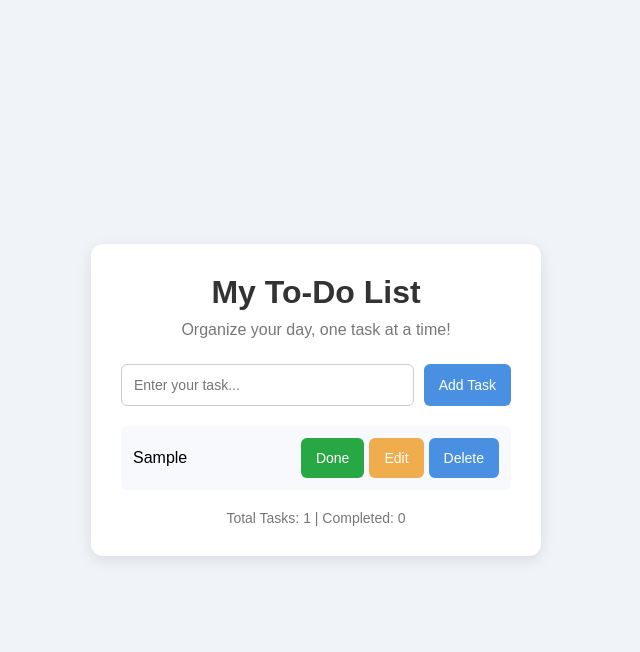
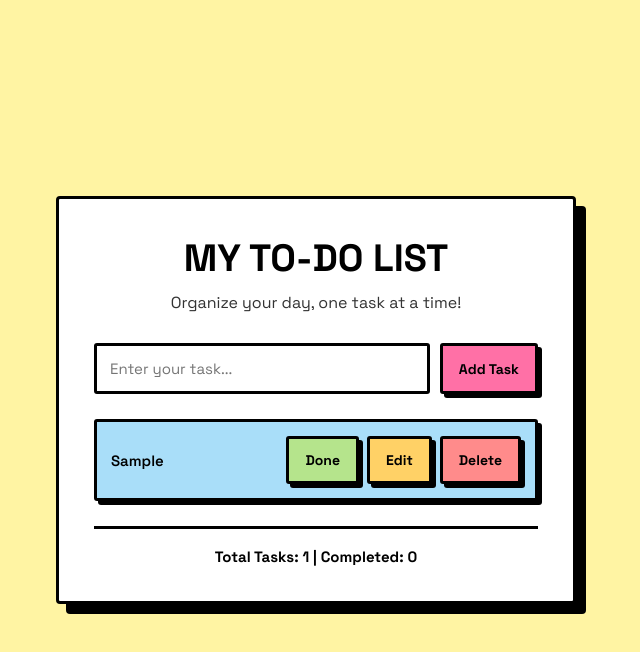
Before and after one commit to sanjanam1512-design/todo-list, a plain HTML site: page index.html in a window 1280 px wide. Both pictures are taken after typing "Sample" into the empty fields and a click on the button "Add Task". Shown: the whole page, without its empty margins (324-964 px from the left). Drawn offline with Linux system fonts and the light colour scheme.

Commit message:
Updated UI with Neo-Brutalism design

```diff
--- a/style.css
+++ b/style.css
@@ -1,3 +1,5 @@
+@import url('https://fonts.googleapis.com/css2?family=Space+Grotesk:wght@400;500;600;700;800&display=swap');
+
 * {
     margin: 0;
     padding: 0;
@@ -5,67 +7,95 @@
 }
 
 body {
-    font-family: Arial, sans-serif;
-    background: #f0f4f8;
+    font-family: 'Space Grotesk', sans-serif;
+    background-color: #FFF4A3;
     display: flex;
     justify-content: center;
     align-items: center;
     min-height: 100vh;
+    padding: 20px;
 }
 
+/* Main Container */
 .container {
-    background: white;
-    width: 450px;
-    padding: 30px;
-    border-radius: 12px;
-    box-shadow: 0 4px 15px rgba(0, 0, 0, 0.1);
+    background-color: #FFFFFF;
+    width: 520px;
+    padding: 35px;
+    border: 3px solid #000000;
+    border-radius: 4px;
+    box-shadow: 10px 10px 0px #000000;
 }
 
+/* Heading */
 h1 {
     text-align: center;
-    color: #333;
+    color: #000000;
+    font-size: 38px;
+    font-weight: 800;
     margin-bottom: 10px;
+    text-transform: uppercase;
 }
 
 .subtitle {
     text-align: center;
-    color: #777;
-    margin-bottom: 25px;
+    color: #333333;
+    font-size: 16px;
+    margin-bottom: 30px;
 }
 
+/* Input Section */
 .input-section {
     display: flex;
     gap: 10px;
-    margin-bottom: 20px;
+    margin-bottom: 25px;
 }
 
 input {
     flex: 1;
-    padding: 12px;
-    border: 1px solid #ccc;
-    border-radius: 6px;
+    min-width: 0;
+    padding: 13px;
+    border: 3px solid #000000;
+    border-radius: 3px;
     outline: none;
-    font-size: 14px;
+    font-family: inherit;
+    font-size: 15px;
+    background-color: #FFFFFF;
 }
 
 input:focus {
-    border-color: #4a90e2;
+    background-color: #FFF9D9;
 }
 
+/* Buttons */
 button {
-    padding: 12px 15px;
-    border: none;
-    border-radius: 6px;
+    padding: 12px 16px;
+    border: 3px solid #000000;
+    border-radius: 3px;
     cursor: pointer;
-    background: #4a90e2;
-    color: white;
+    font-family: inherit;
     font-size: 14px;
+    font-weight: 700;
+    color: #000000;
+    box-shadow: 4px 4px 0px #000000;
+    transition: 0.15s ease;
 }
 
 button:hover {
-    opacity: 0.85;
+    transform: translate(2px, 2px);
+    box-shadow: 2px 2px 0px #000000;
 }
 
+button:active {
+    transform: translate(4px, 4px);
+    box-shadow: none;
+}
+
+/* Add Button */
+#addBtn {
+    background-color: #FF70A6;
+}
+
+/* Task List */
 ul {
     list-style: none;
 }
@@ -73,45 +103,81 @@ ul {
 li {
     display: flex;
     justify-content: space-between;
-    align-items: space-between;
     align-items: center;
-    background: #f7f9fc;
-    padding: 12px;
-    margin-bottom: 10px;
-    border-radius: 6px;
-    gap: 10px;
+    gap: 12px;
+    background-color: #A9DEF9;
+    padding: 14px;
+    margin-bottom: 15px;
+    border: 3px solid #000000;
+    border-radius: 3px;
+    box-shadow: 4px 4px 0px #000000;
 }
 
 .task-text {
     flex: 1;
+    min-width: 0;
     overflow-wrap: anywhere;
+    font-size: 15px;
+    font-weight: 600;
 }
 
 .completed {
     text-decoration: line-through;
-    color: gray;
+    color: #555555;
 }
 
+/* Action Buttons */
 .actions {
     display: flex;
-    gap: 5px;
+    flex-wrap: wrap;
+    gap: 8px;
+}
+
+.complete-btn {
+    background-color: #B5E48C;
 }
 
 .edit-btn {
-    background: #f0ad4e;
+    background-color: #FFD166;
 }
 
-.delet-btn {
-    background: #e74c3c;
+.delete-btn {
+    background-color: #FF8B8B;
 }
 
-.complete-btn {
-    background: #28a745;
+/* Task Count */
+#taskCount {
+    text-align: center;
+    color: #000000;
+    margin-top: 25px;
+    font-size: 15px;
+    font-weight: 700;
+    border-top: 3px solid #000000;
+    padding-top: 18px;
 }
 
-#taskCount {
-    text-align: center;
-    color: #777;
-    margin-top: 20px;
-    font-size: 14px;
+/* Mobile Responsiveness */
+@media (max-width: 550px) {
+
+    .container {
+        width: 100%;
+        padding: 22px;
+    }
+
+    h1 {
+        font-size: 29px;
+    }
+
+    .input-section {
+        flex-direction: column;
+    }
+
+    #addBtn {
+        width: 100%;
+    }
+
+    li {
+        align-items: flex-start;
+        flex-direction: column;
+    }
 }
```
